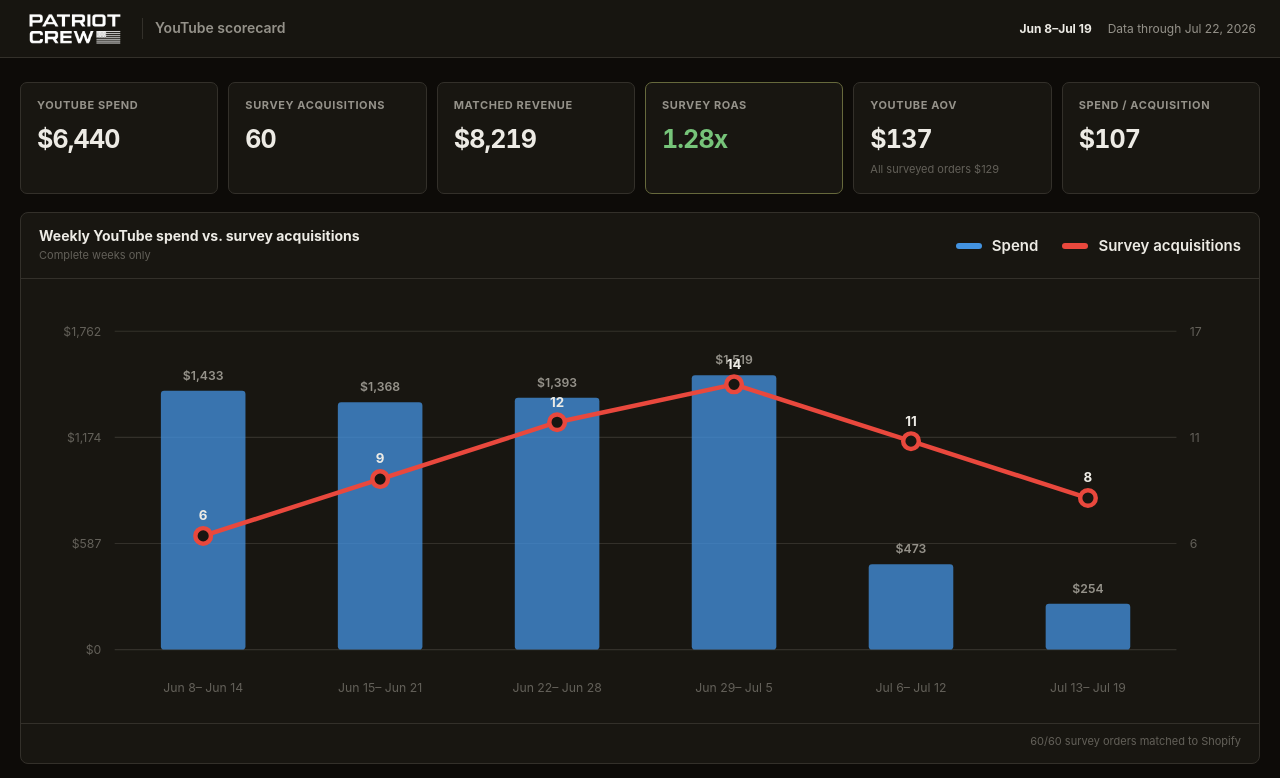
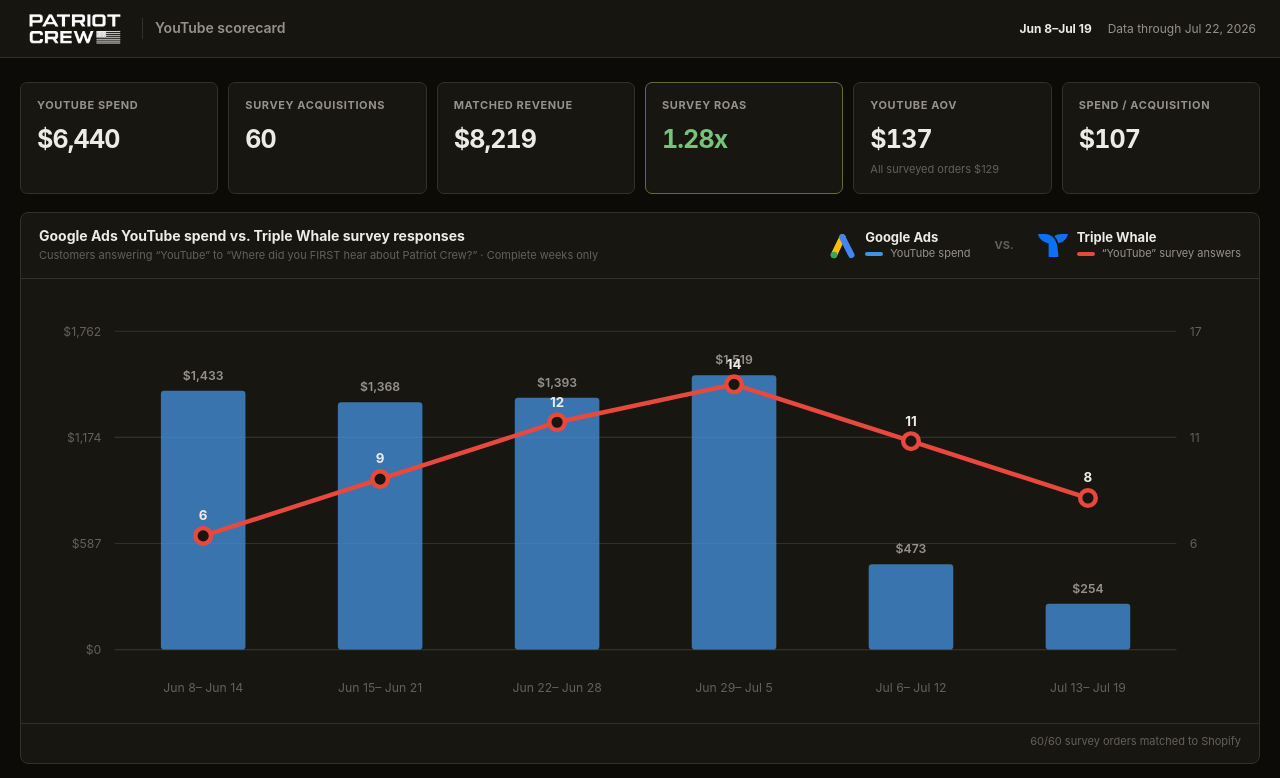
Before and after one commit to nickyc1/patriot-crew-youtube-tracker, a plain HTML site: page docs/index.html in a window 1280 px wide. Shown: the top 778 px of the page. Drawn offline with Linux system fonts and the light colour scheme.

Commit message:
Clarify Google Ads and Triple Whale chart sources

```diff
--- a/docs/index.html
+++ b/docs/index.html
@@ -54,12 +54,25 @@
       <section class="panel chart-panel" aria-labelledby="chart-heading">
         <div class="panel-heading">
           <div>
-            <h1 id="chart-heading">Weekly YouTube spend vs. survey acquisitions</h1>
-            <p>Complete weeks only</p>
+            <h1 id="chart-heading">Google Ads YouTube spend vs. Triple Whale survey responses</h1>
+            <p>Customers answering “YouTube” to “Where did you FIRST hear about Patriot Crew?” · Complete weeks only</p>
           </div>
-          <div class="legend" aria-label="Chart legend">
-            <span><i class="spend-key"></i>Spend</span>
-            <span><i class="survey-key"></i>Survey acquisitions</span>
+          <div class="sources" aria-label="Chart data sources">
+            <div class="source">
+              <img src="assets/google-ads-mark.svg" alt="">
+              <span>
+                <strong>Google Ads</strong>
+                <small><i class="spend-key"></i>YouTube spend</small>
+              </span>
+            </div>
+            <span class="versus">vs.</span>
+            <div class="source">
+              <img src="assets/triple-whale-mark.svg" alt="">
+              <span>
+                <strong>Triple Whale</strong>
+                <small><i class="survey-key"></i>“YouTube” survey answers</small>
+              </span>
+            </div>
           </div>
         </div>
         <div class="chart-wrap">
--- a/docs/styles.css
+++ b/docs/styles.css
@@ -163,25 +163,57 @@
   font-size: 11px;
 }
 
-.legend {
+.sources {
   display: flex;
+  align-items: center;
   gap: 24px;
-  color: var(--ink);
-  font-size: 15px;
-  font-weight: 600;
 }
 
-.legend span {
+.source {
   display: flex;
   align-items: center;
-  gap: 10px;
+  gap: 9px;
 }
 
-.legend i {
+.source img {
+  width: 30px;
+  height: 30px;
+  object-fit: contain;
+}
+
+.source > span {
+  display: flex;
+  flex-direction: column;
+  gap: 2px;
+}
+
+.source strong {
+  color: var(--ink);
+  font-size: 13px;
+  line-height: 1.1;
+}
+
+.source small {
+  display: flex;
+  align-items: center;
+  gap: 7px;
+  color: var(--muted);
+  font-size: 11px;
+  white-space: nowrap;
+}
+
+.source i {
   display: inline-block;
-  width: 26px;
-  height: 6px;
+  width: 18px;
+  height: 4px;
   border-radius: 4px;
+}
+
+.versus {
+  color: var(--faint);
+  font-size: 11px;
+  font-weight: 700;
+  text-transform: uppercase;
 }
 
 .spend-key {
@@ -517,9 +549,27 @@
     padding: 12px 14px;
   }
 
-  .legend,
   .platform-note {
     display: none;
+  }
+
+  .chart-panel .panel-heading {
+    flex-direction: column;
+  }
+
+  .sources {
+    width: 100%;
+    justify-content: space-between;
+    gap: 10px;
+  }
+
+  .source img {
+    width: 26px;
+    height: 26px;
+  }
+
+  .source small {
+    white-space: normal;
   }
 
   .chart-wrap {
```
Also changed, not shown: docs/assets/google-ads-mark.svg (added), docs/assets/triple-whale-mark.svg (added), 1 other file.
